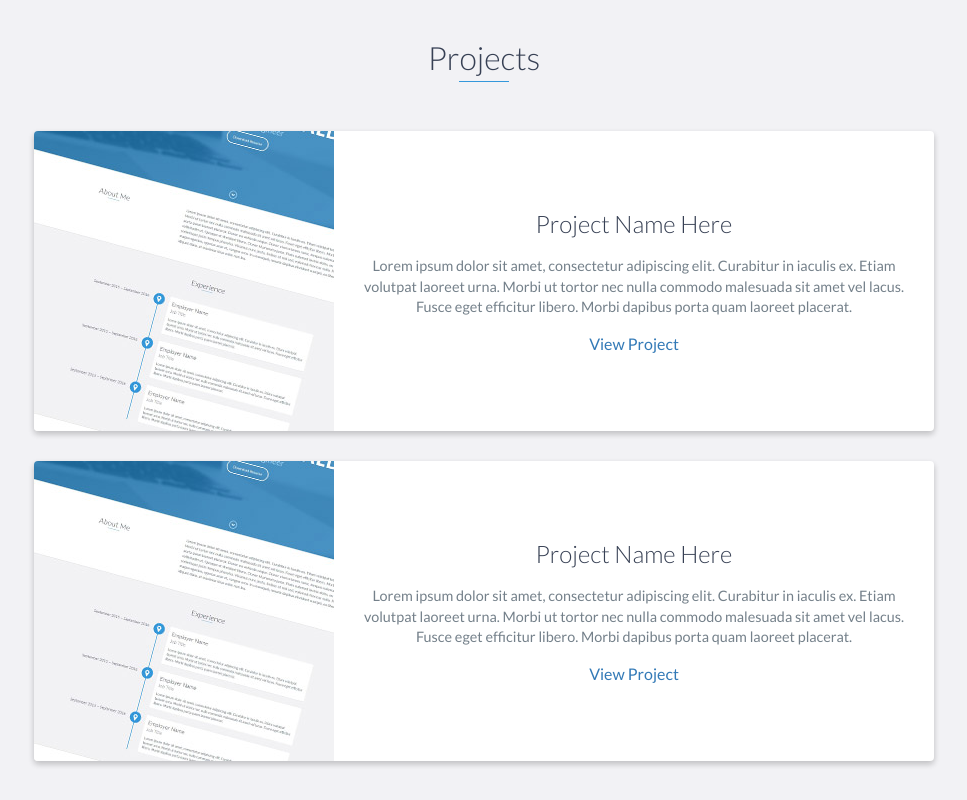
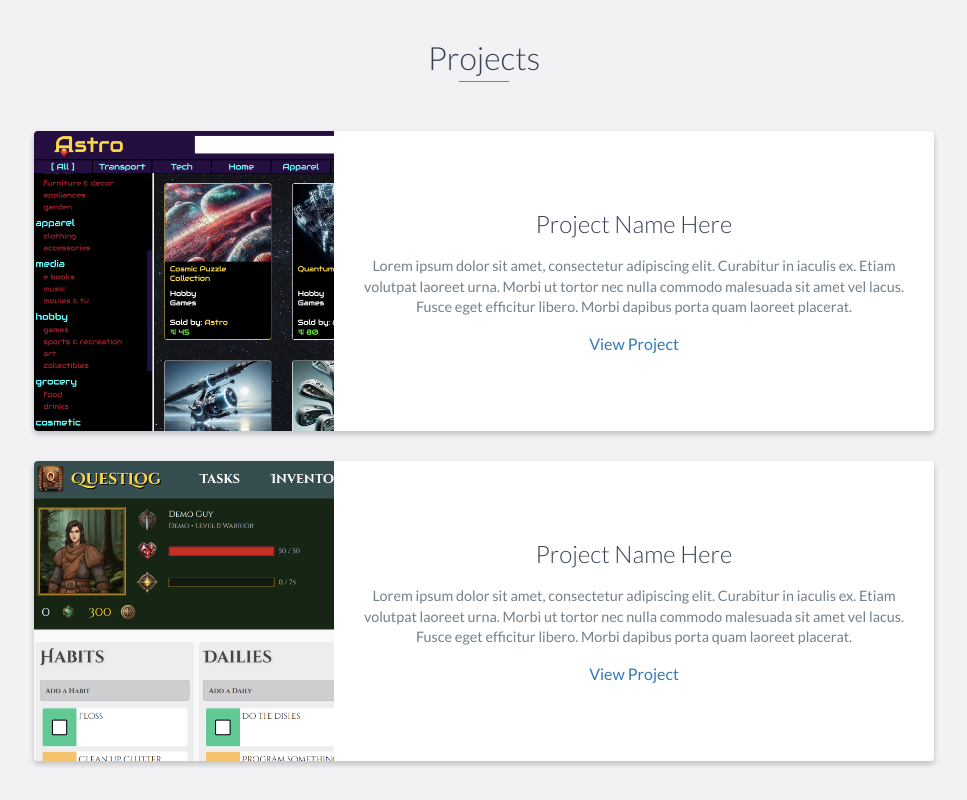
Before and after one commit to ummjhall/portfolio, a website: page index.html in a window 1280 px wide. Shown: the part 1080-1880 px from the top of the page, without its empty margins (156-1123 px from the left). Drawn offline with nearby package versions, Linux system fonts and the light colour scheme.

Commit message:
Add project images

```diff
--- a/index.html
+++ b/index.html
@@ -91,7 +91,7 @@
             <div class="row">
                 <div class="project shadow-large">
                     <div class="project-image">
-                        <img src="images/project.jpg" />
+                        <img src="images/astro.png" style="height: 300px; width: 300px" />
                     </div>
                     <!-- End .project-image -->
                     <div class="project-info">
@@ -107,7 +107,7 @@
 
                 <div class="project shadow-large">
                     <div class="project-image">
-                        <img src="images/project.jpg" />
+                        <img src="images/questlog.png" style="height: 300px; width: 300px" />
                     </div>
                     <!-- End .project-image -->
                     <div class="project-info">
```
Also changed, not shown: images/astro.png (added), images/questlog.png (added).
